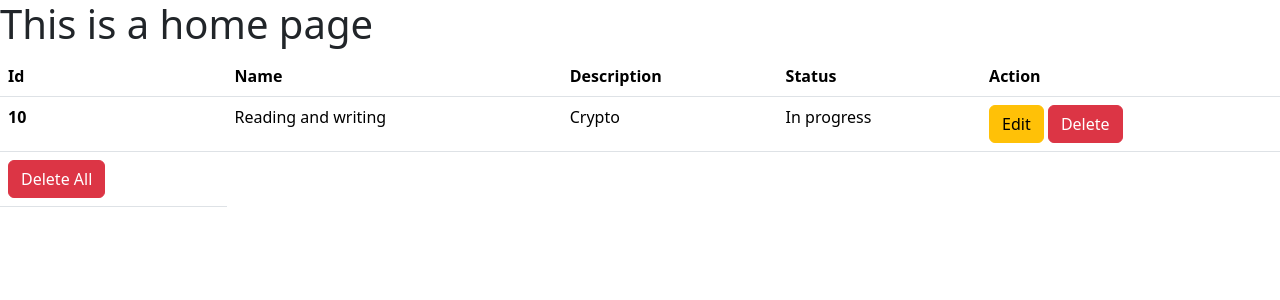
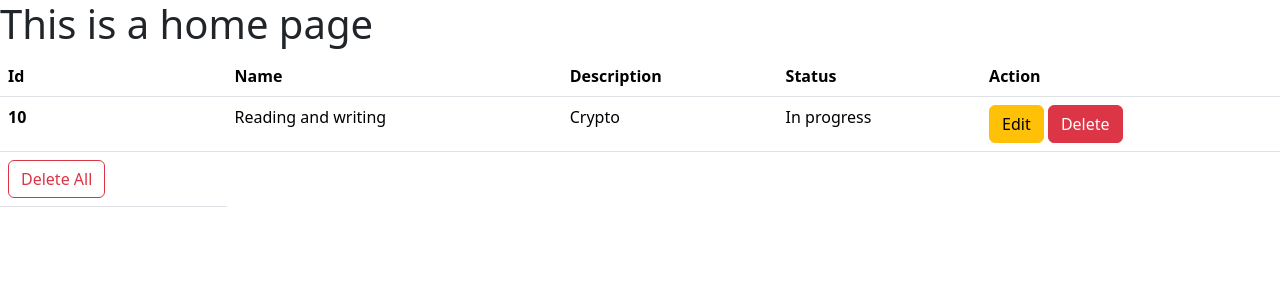
Before and after one commit to Subaashhh49/ToDo_Application, a Django app: page /home/ in a window 1280 px wide. Shown: the top 300 px of the page. Run offline with Django 5.2, Linux system fonts and the light colour scheme; data comes from the database, SQL or seed files in the repository.

Commit message:
deleteall addede

```diff
--- a/templates/index.html
+++ b/templates/index.html
@@ -31,7 +31,7 @@
                 <td><a href="{% url 'edit' pk=todo.id %}"><button type="button" class="btn btn-warning">Edit</button></a> <a href="{% url 'delete' pk=todo.id %}"> <button type="button" class="btn btn-danger">Delete</button></a></td>
 
               </tr>
-              <td> <a href="{% url 'deleteAll' %}"><button type"button" class="btn btn-danger">Delete All</button></a></td>
+              <th> <a href="{% url 'deleteAll' %}"><button type="button" class="btn btn-outline-danger">Delete All</button></a></th>
               {% endfor %}
 
             </tbody>
```
